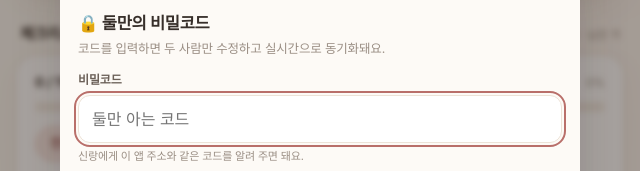
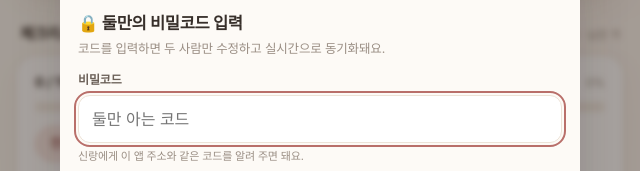
Before and after one commit to mbyyjyj57r-ops/wedding-prep, a plain HTML site: page index.html in a window 1280 px wide. Shown: the part 271-442 px from the top of the page, 320-960 px from the left. Drawn offline with Linux system fonts and the light colour scheme.

Commit message:
동기화 모달 제목을 안내 문구에 맞춤

```diff
--- a/index.html
+++ b/index.html
@@ -2419,7 +2419,7 @@
     var connected = !!(sync.code && (sync.status === "live" || sync.status === "connecting" || sync.status === "error"));
     var code = connected ? sync.code : "";
     var html =
-      '<h2>🔒 둘만의 비밀코드</h2>' +
+      '<h2>🔒 둘만의 비밀코드 입력</h2>' +
       '<p class="sheet-sub">코드를 입력하면 두 사람만 수정하고 실시간으로 동기화돼요.</p>' +
       '<div class="field"><label for="syncCode">비밀코드</label>' +
       '<input id="syncCode" type="text" maxlength="40" autocomplete="off" autocapitalize="off" spellcheck="false" placeholder="둘만 아는 코드" value="' + escapeHtml(code) + '">' +
```
